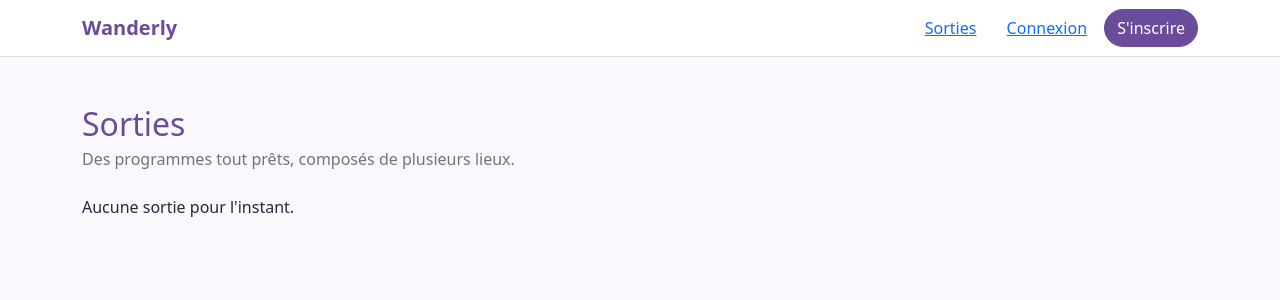
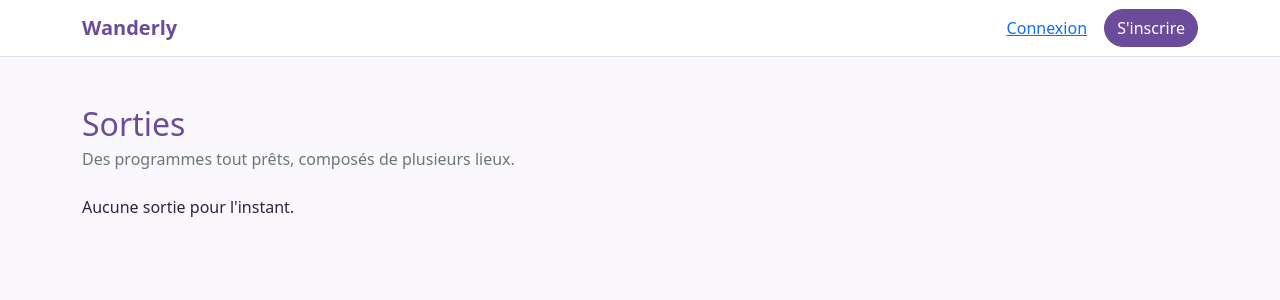
Before and after one commit to emnaamanai/wanderly, a Flask app: page /sorties in a window 1280 px wide. Shown: the top 300 px of the page. Run offline with Flask 3, Linux system fonts and the light colour scheme; data that the repository does not hold is empty.

Commit message:
Retour et suppression de sortie vers l'onglet Sorties

```diff
--- a/app.py
+++ b/app.py
@@ -964,7 +964,7 @@ def supprimer_sortie(sortie_id):
     base.execute("DELETE FROM sortie WHERE id = ?", (sortie_id,))
     base.commit()
     flash("Sortie supprimée.")
-    return redirect(url_for("liste_sorties"))
+    return redirect(url_for("accueil", onglet="sorties"))
 
 
 # ---------- Recommandations ----------
--- a/templates/base.html
+++ b/templates/base.html
@@ -14,7 +14,6 @@
     <div class="container">
       <a class="navbar-brand fw-bold wander-text" href="{{ url_for('accueil') }}">Wanderly</a>
       <div>
-          <a class="btn btn-link" href="{{ url_for('liste_sorties') }}">Sorties</a>
         {% if g.utilisateur %}
           <a class="btn btn-link" href="{{ url_for('ajouter_lieu') }}">Ajouter un lieu</a>
           <a class="btn btn-link" href="{{ url_for('mes_lieux') }}">Mes lieux</a>
--- a/templates/sortie.html
+++ b/templates/sortie.html
@@ -4,7 +4,7 @@
 
 {% block contenu %}
 <div class="container my-5" style="max-width: 800px;">
-  <a href="{{ url_for('accueil') }}" class="text-decoration-none wander-text">&larr; Retour à l'accueil</a>
+  <a href="{{ url_for('accueil', onglet='sorties') }}" class="text-decoration-none wander-text">&larr; Retour aux sorties</a>
 
   <div class="mt-3">
     <h1 class="h2">{{ sortie.titre }}</h1>
```
